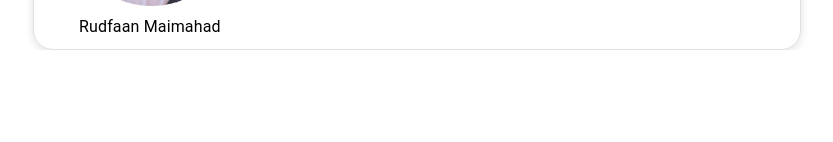
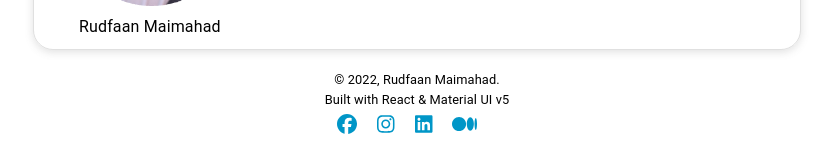
Before and after one commit to ffaann02/personal-website-v2, a React (Create React App) app: page / in a window 1280 px wide. Shown: the part 2712-2854 px from the top of the page, without its empty margins (223-1056 px from the left). Before the commit the page ends 2762 px from the top, so only its background shows below. Built offline with nearby package versions, Linux system fonts and the light colour scheme.

Commit message:
footer component

```diff
--- a/src/App.js
+++ b/src/App.js
@@ -6,6 +6,7 @@ import Skill from './components/Skill';
 import "./index.css"
 import Project from './components/Project';
 import Contact from './components/Contact';
+import Footer from './components/Footer';
 function App() {
   return (
     <Box>
@@ -14,6 +15,7 @@ function App() {
       <Skill/>
       <Project/>
       <Contact/>
+      <Footer/>
     </Box>
   );
 }
--- /dev/null
+++ b/src/components/Footer.js
@@ -0,0 +1,68 @@
+import React, { useState ,useEffect} from 'react';
+import { AppBar, Button, Drawer, styled, Toolbar, Typography,Box, Grid} from "@mui/material";
+import { makeStyles } from '@mui/styles'
+import { FontAwesomeIcon } from '@fortawesome/react-fontawesome'
+import { faFacebook, faInstagram, faLinkedin, faMediumM} from '@fortawesome/free-brands-svg-icons'
+const useStyles = makeStyles({
+    container: {
+        display: 'flex',
+        marginLeft: "auto",
+        marginRight: "auto",
+        alignSelft: "center",
+    },
+    socialIconFooter: {
+        fontSize: "20px",
+        marginRight: "20px",
+        color: "#0096C7",
+        cursor: "pointer",
+        "&:hover": {
+            color: "#205375"
+        },
+    },
+})
+
+const StyledToolbar = styled(Toolbar)({
+    display:'flex',
+    justifyContent:"space-between",
+    backgroundColor:"white",
+    marginLeft:"auto",
+    marginRight:"auto",
+    alignSelf:"center"
+})
+
+const NavbarButton = styled(Button)(({theme})=>({
+    marginLeft:"30px",
+    color:"#023E8A",
+    borderRadius:"8px",
+    "&:hover":{
+        backgroundColor:"#EEF1FF"
+    },
+}));
+
+const Buttons = styled(Box)(({theme})=> ({
+
+}));
+
+export default function Footer(){
+    const classes = useStyles();
+    return(
+        <Box sx={{width:"100%",marginTop:"20px"}}>
+            <Grid container className={classes.container} sx={{
+                        width: { lg: "60%", md: "90%", sm: "90%", xs: "90%" }, textAlign: "center",
+                    }}>
+                        <Grid item lg={12} sx={{padding:"0 0 10px 0"}}>
+                            <Typography sx={{fontSize:"1vw"}}>© 2022, Rudfaan Maimahad.</Typography>
+                            <Typography sx={{fontSize:"1vw"}}>Built with React & Material UI v5</Typography>
+                            <Box sx={{width:"100%",marginTop:"5px"}}>
+                            <a><FontAwesomeIcon icon={faFacebook} className={classes.socialIconFooter}/></a>
+                            <a><FontAwesomeIcon icon={faInstagram} className={classes.socialIconFooter}/></a>
+                            <a><FontAwesomeIcon icon={faLinkedin} className={classes.socialIconFooter}/></a>
+                            <a><FontAwesomeIcon icon={faMediumM} className={classes.socialIconFooter}/></a>
+                        </Box>
+                        </Grid>
+                </Grid>
+        </Box>
+
+
+    )
+}
```
